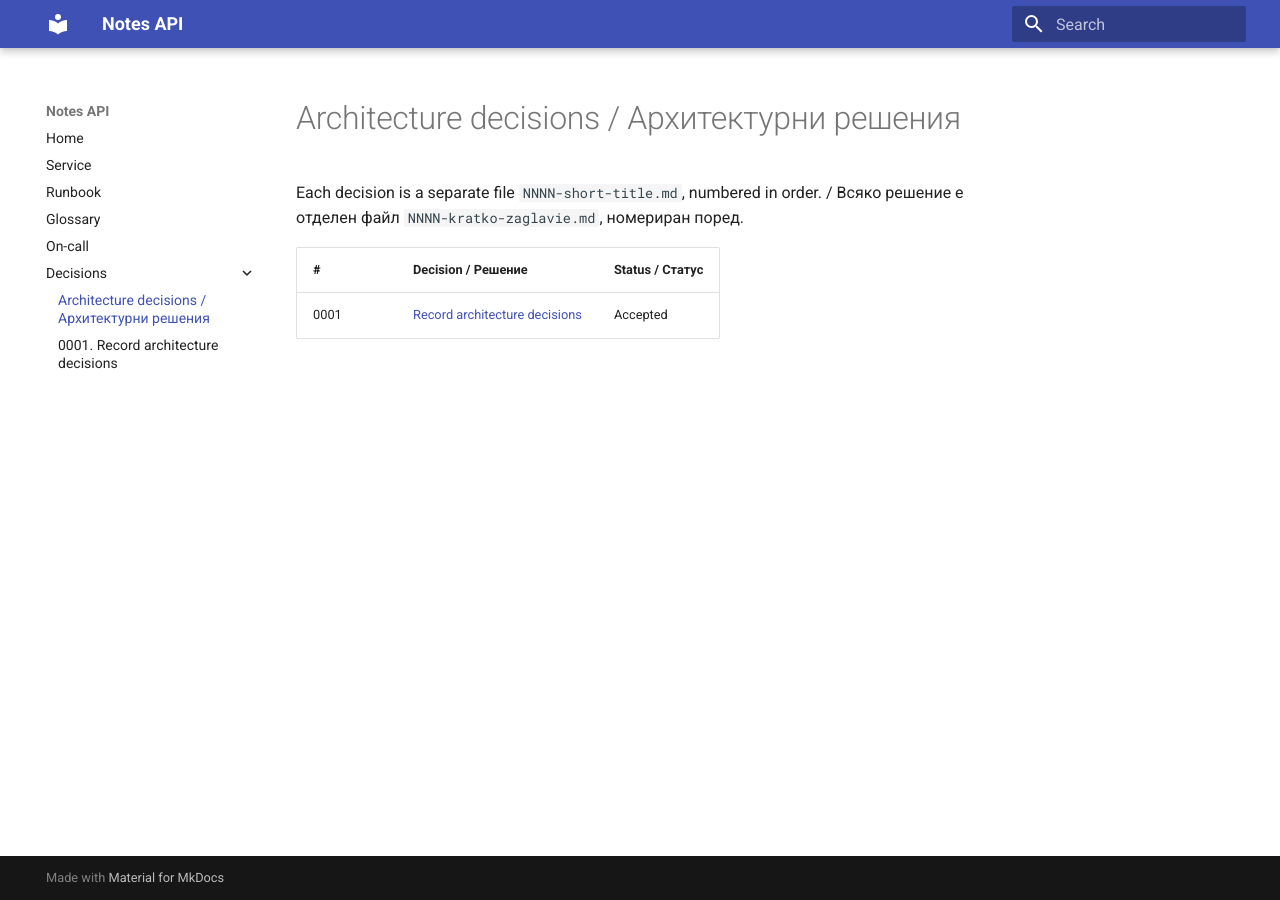
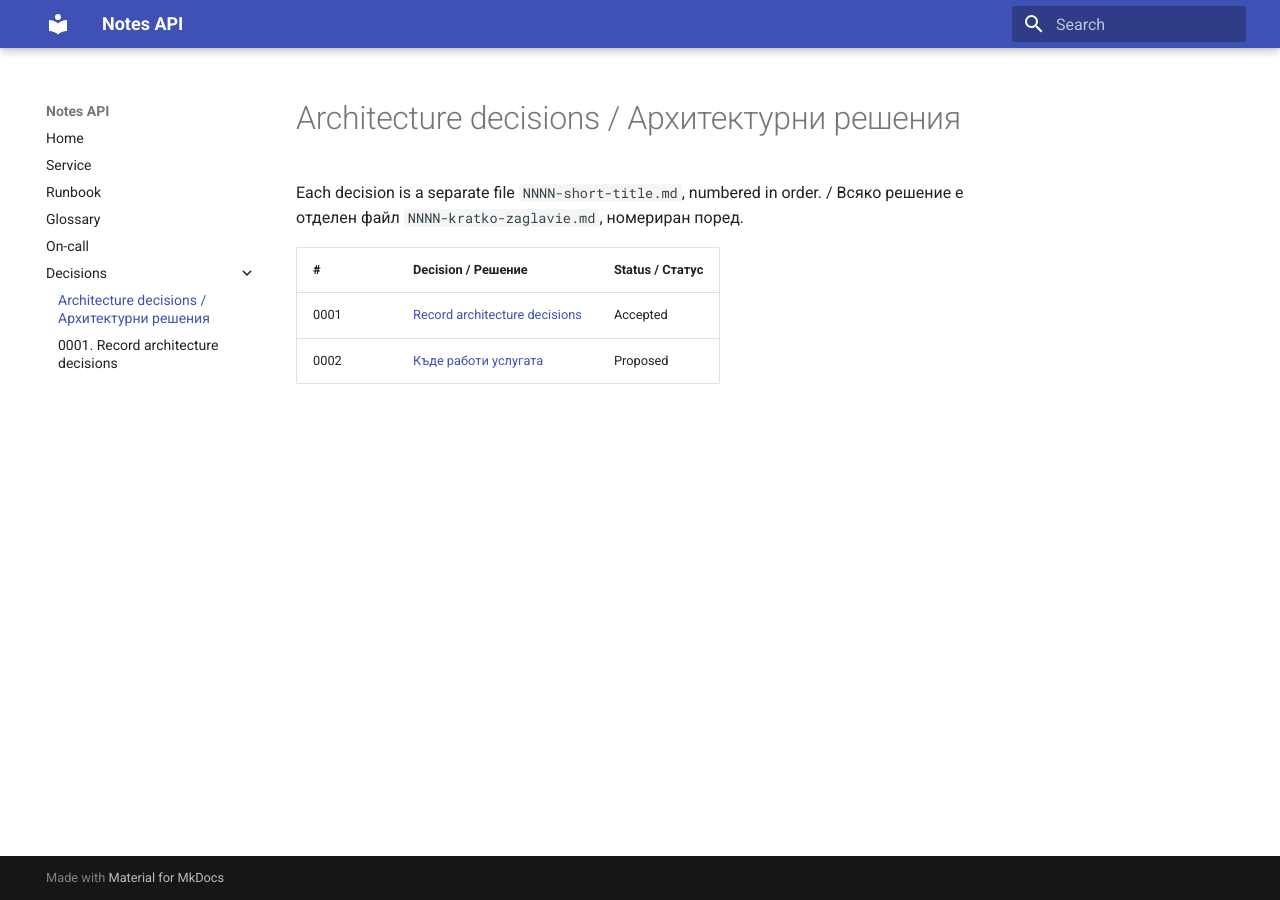
Before and after one commit to PlamenHR/devops-lab3-plamen, an MkDocs documentation site: the page built from docs/adr/index.md, in a window 1280 px wide. Built offline with MkDocs 1.6.1 and Material for MkDocs 9.7.7, drawn with Linux system fonts in a browser that asks for light colours.

Commit message:
Add service location ADR to index

```diff
--- a/docs/adr/index.md
+++ b/docs/adr/index.md
@@ -5,3 +5,4 @@ Each decision is a separate file `NNNN-short-title.md`, numbered in order. / В
 | # | Decision / Решение | Status / Статус |
 |---|---|---|
 | 0001 | [Record architecture decisions](0001-record-architecture-decisions.md) | Accepted |
+| 0002 | [Къде работи услугата](0002-service-location.md) | Proposed |
```
